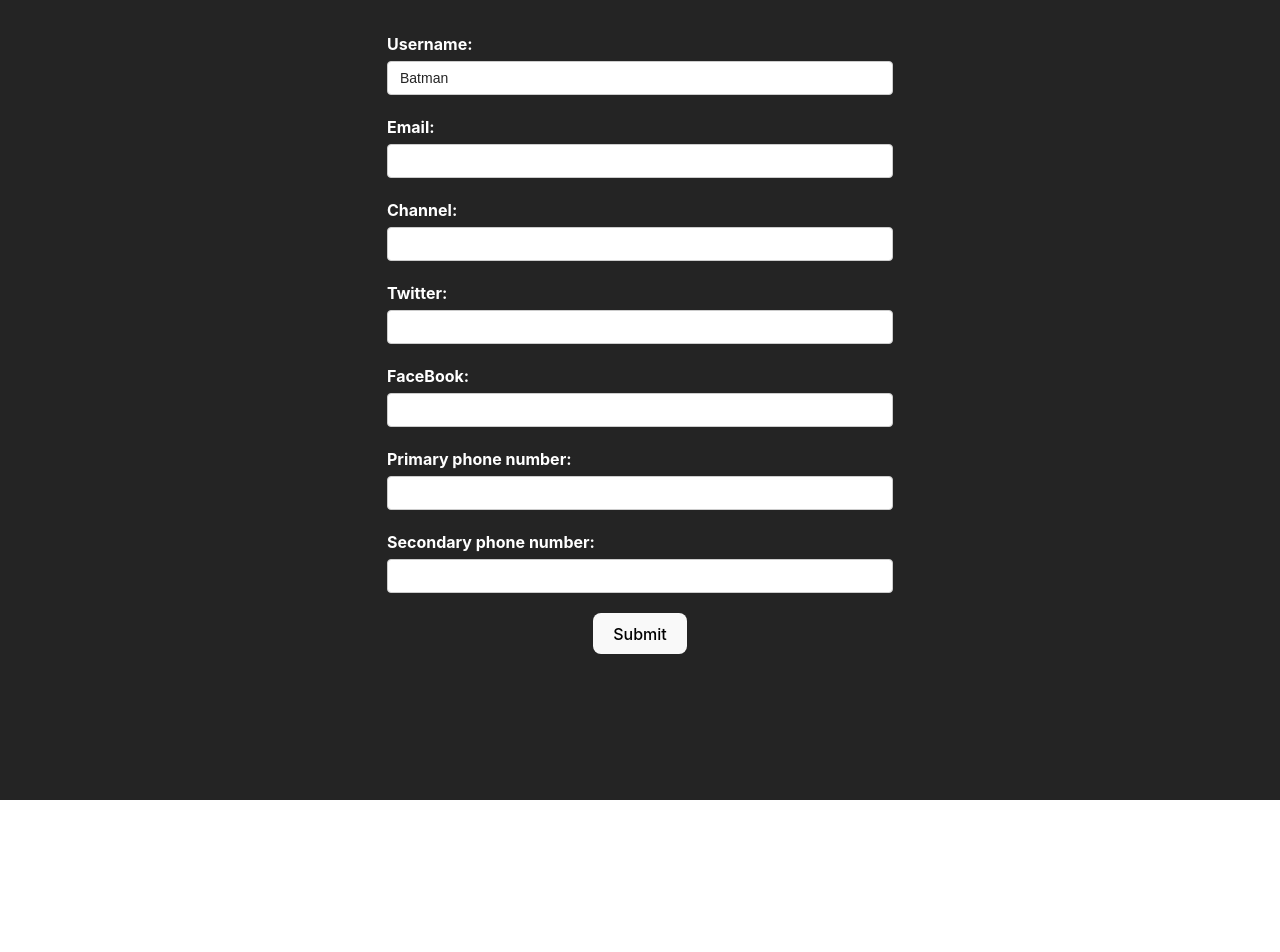
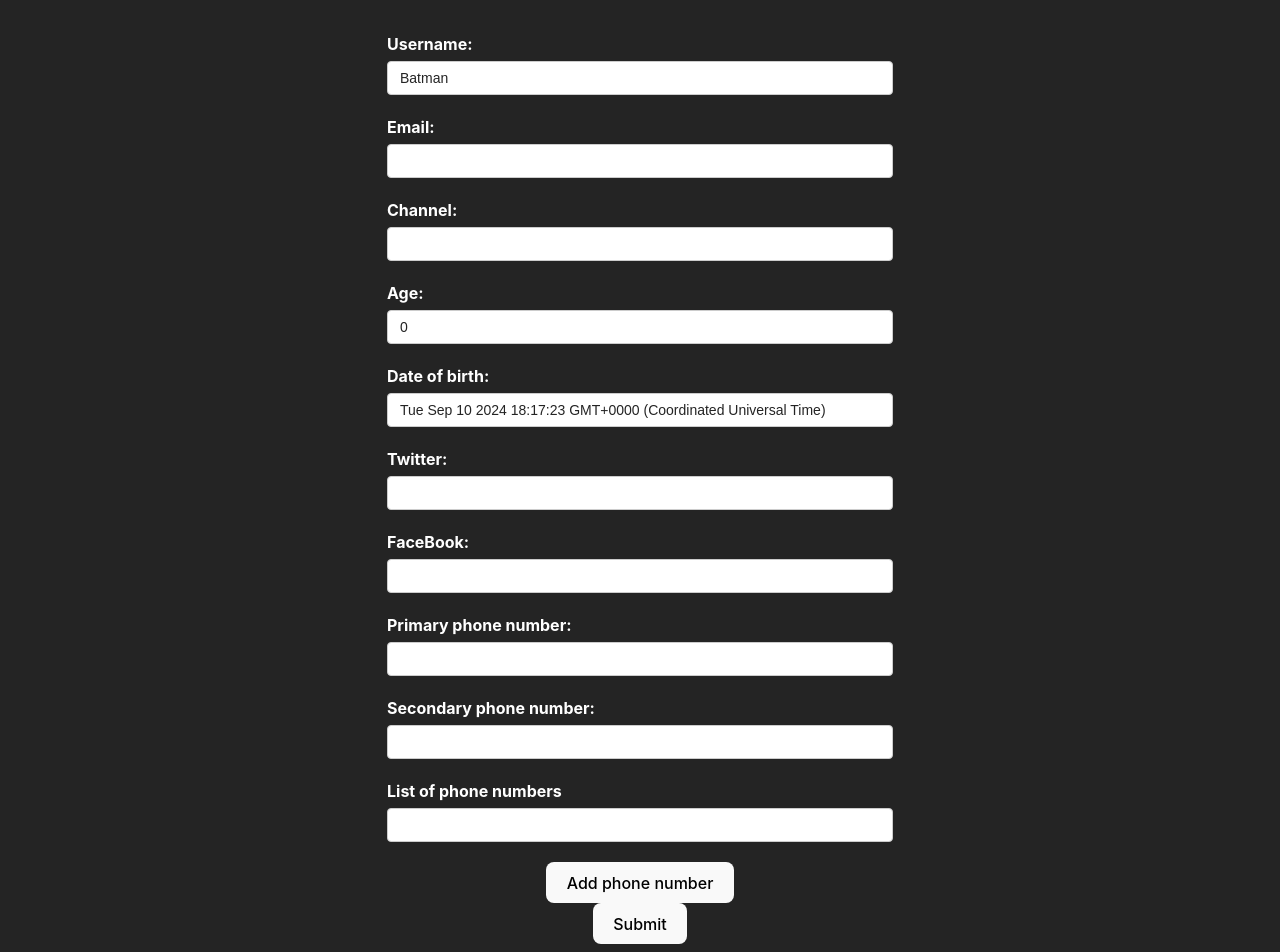
Before and after one commit to IT-S-ACE/React-Form-Hook-App, a React (Vite) app: page / in a window 1280 px wide. Shown: the top 952 px of the page. Before the commit the page ends 800 px from the top, so only its background shows below. Built offline with nearby package versions, Linux system fonts and the light colour scheme.

Commit message:
- Dynamic Field - Numeric and Date Values

```diff
--- a/src/components/MainForm.tsx
+++ b/src/components/MainForm.tsx
@@ -1,6 +1,6 @@
 import React from 'react'
-import { useForm } from 'react-hook-form'
-import {DevTool} from '@hookform/devtools'
+import { useForm, useFieldArray } from 'react-hook-form'
+import { DevTool } from '@hookform/devtools'
 
 export const MainForm = () => {
 
@@ -8,11 +8,16 @@ export const MainForm = () => {
     username: string,
     email: string,
     channel: string,
-    social:{
-      twitter : string,
-      facebook : string,
+    social: {
+      twitter: string,
+      facebook: string,
     },
-    phoneNumbers : string[]
+    phoneNumbers: string[],
+    phNumber: {
+      number: string
+    }[],
+    age: number,
+    dob: Date,
   }
 
   const form = useForm<FormValues>({
@@ -20,11 +25,14 @@ export const MainForm = () => {
       username: 'Batman',
       email: '',
       channel: '',
-      social:{
+      social: {
         twitter: '',
-        facebook:'',
+        facebook: '',
       },
-      phoneNumbers: ['' , '']
+      phoneNumbers: ['', ''],
+      phNumber: [{ number: '' }],
+      age: 0,
+      dob: new Date(),
     }
 
     //  From API
@@ -38,11 +46,16 @@ export const MainForm = () => {
     //   }
     // }
   })
-  const {register, control, handleSubmit, formState} = form
+  const { register, control, handleSubmit, formState } = form
 
-  const {errors} = formState
+  const { fields, append, remove } = useFieldArray({
+    name: 'phNumber',
+    control
+  })
 
-  const onSubmit = (data: FormValues) =>{
+  const { errors } = formState
+
+  const onSubmit = (data: FormValues) => {
     console.log('Form Submitted', data)
   }
 
@@ -55,11 +68,12 @@ export const MainForm = () => {
             type="text"
             id='username'
             {...register("username",
-            {required :{
-              value:true,
+              {
+                required: {
+                  value: true,
                   message: 'Username is required',
                 }
-            })}/>
+              })} />
           <p className='error'>{errors.username?.message}</p>
         </div>
 
@@ -69,11 +83,12 @@ export const MainForm = () => {
             type="text"
             id='email'
             {...register("email",
-              {pattern:{
+              {
+                pattern: {
                   value: /^[a-zA-Z0-9.!#$%&'*+/=?^_`{|}~-]+@[a-zA-Z0-9-]+(?:\.[a-zA-Z0-9-]+)*$/,
                   message: 'Invalid email format',
                 },
-              validate:{
+                validate: {
                   notadmin: (fieldValue) => {
                     return (fieldValue !== 'admin@gmail.com' ||
                       'Enter a diffrent email address'
@@ -87,7 +102,7 @@ export const MainForm = () => {
                   }
                 }
               }
-            )}/>
+            )} />
           <p className='error'>{errors.email?.message}</p>
         </div>
 
@@ -97,20 +112,55 @@ export const MainForm = () => {
             type="text"
             id='channel'
             {...register("channel",
-            {required:{
-              value:true,
-            message:'Channel is required',
+              {
+                required: {
+                  value: true,
+                  message: 'Channel is required',
                 }
-            })}/>
+              })} />
           <p className='error'>{errors.channel?.message}</p>
         </div>
+
+        <div className='form-control'>
+          <label htmlFor="age">Age: </label>
+          <input
+            type="text"
+            id='age'
+            {...register("age",
+              {
+                valueAsNumber: true,
+                required: {
+                  value: true,
+                  message: 'Age is required',
+                }
+              })} />
+          <p className='error'>{errors.age?.message}</p>
+        </div>
+
+        <div className='form-control'>
+          <label htmlFor="dob">Date of birth: </label>
+          <input
+            type="text"
+            id='dob'
+            {...register("dob",
+              {
+                valueAsDate: true,
+                required: {
+                  value: true,
+                  message: 'Date of birth is required',
+                }
+              })} />
+          <p className='error'>{errors.dob?.message}</p>
+        </div>
+
+
 
         <div className='form-control'>
           <label htmlFor="twitter">Twitter: </label>
           <input
             type="text"
             id='twitter'
-            {...register("social.twitter")}/>
+            {...register("social.twitter")} />
         </div>
 
         <div className='form-control'>
@@ -118,7 +168,7 @@ export const MainForm = () => {
           <input
             type="text"
             id='facebook'
-            {...register("social.facebook")}/>
+            {...register("social.facebook")} />
         </div>
 
         <div className='form-control'>
@@ -126,7 +176,7 @@ export const MainForm = () => {
           <input
             type="text"
             id='primary-phone'
-            {...register("phoneNumbers.0")}/>
+            {...register("phoneNumbers.0")} />
         </div>
 
         <div className='form-control'>
@@ -134,12 +184,35 @@ export const MainForm = () => {
           <input
             type="text"
             id='secondary-phone'
-            {...register("phoneNumbers.1")}/>
+            {...register("phoneNumbers.1")} />
+        </div>
+
+        <div>
+          <label> List of phone numbers</label>
+          <div>
+            {fields.map((field, index) => {
+              return (
+                <div className='form-control' key={field.id}>
+                  <input type="text"
+                    {...register(`phNumber.${index}.number` as const)}
+                  />
+                  {index > 0 && (
+                    <button type='button' onClick={() => remove(index)}>
+                      Remove
+                    </button>
+                  )}
+                </div>
+              )
+            })}
+            <button type='button' onClick={() => append({ number: '' })}>
+              Add phone number
+            </button>
+          </div>
         </div>
 
         <button>Submit</button>
       </form>
-        <DevTool control={control}/>
+      <DevTool control={control} />
     </div>
   )
 }
```
Lines whose indentation alone changed are shown as unchanged.
